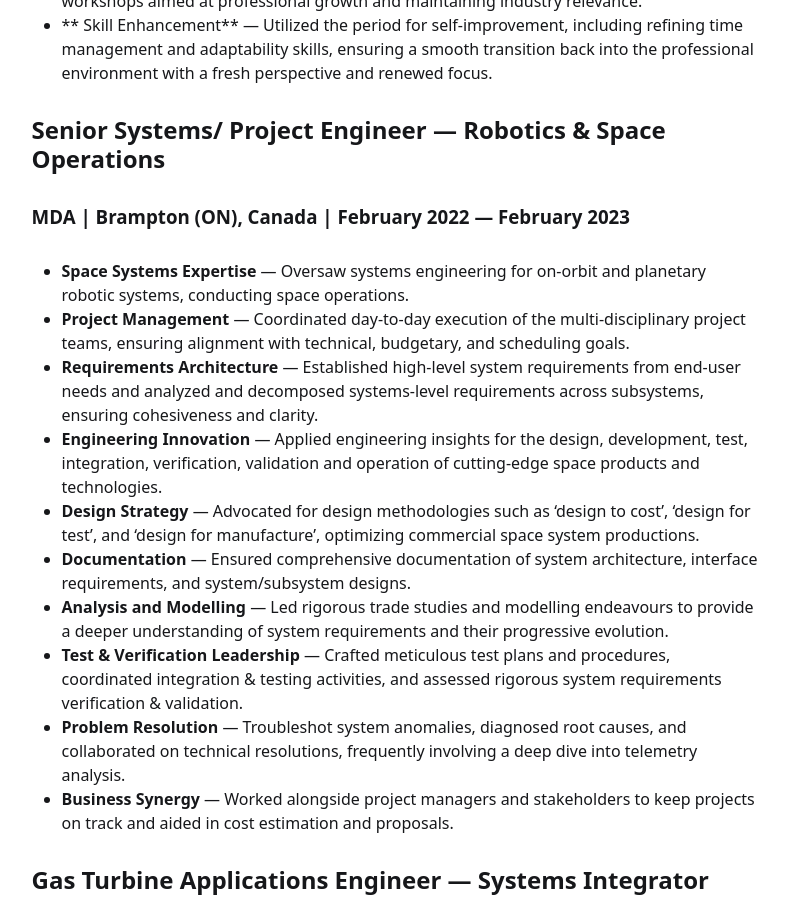
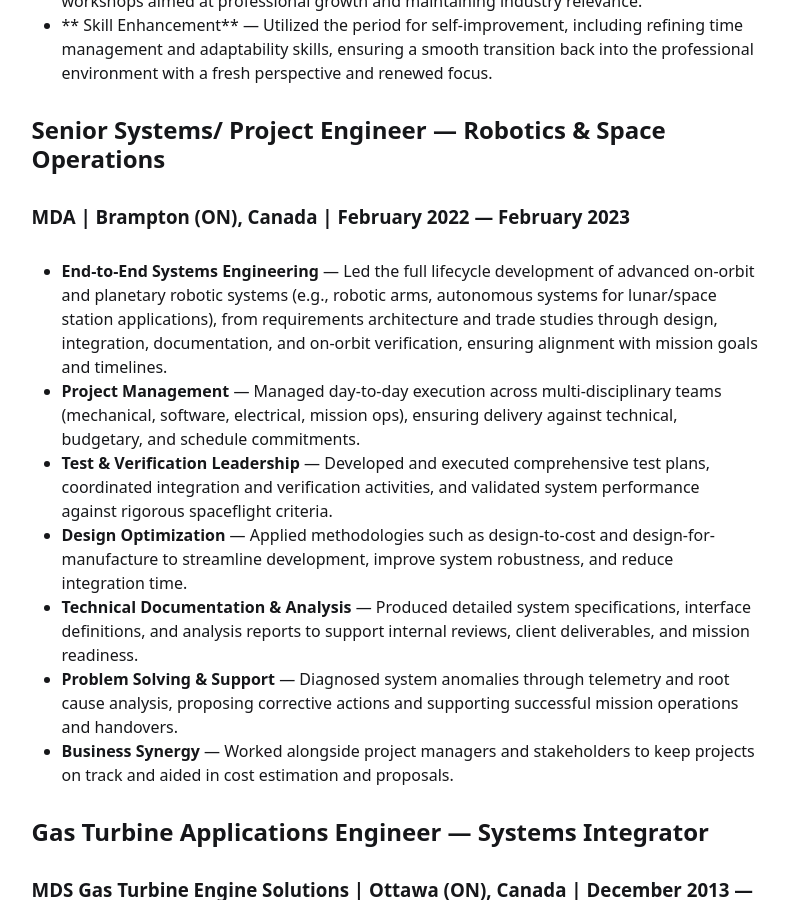
Before and after one commit to casagou/joa, a Jekyll site: the page built from index.md, in a window 1280 px wide and 900 px high, scrolled down 2377 px. Shown: the whole window, without its empty margins (330-1118 px from the left). Built offline with Jekyll 4.4.1, drawn with Linux system fonts in a browser that asks for light colours.

Commit message:
Update index.md

```diff
--- a/index.md
+++ b/index.md
@@ -57,15 +57,12 @@ Mechanical and aerospace engineer with 12+ years of experience in complex engine
 
 ### MDA | Brampton (ON), Canada | February 2022 — February 2023
 
-- **Space Systems Expertise** — Oversaw systems engineering for on-orbit and planetary robotic systems, conducting space operations.
-- **Project Management** — Coordinated day-to-day execution of the multi-disciplinary project teams, ensuring alignment with technical, budgetary, and scheduling goals.
-- **Requirements Architecture** — Established high-level system requirements from end-user needs and analyzed and decomposed systems-level requirements across subsystems, ensuring cohesiveness and clarity.
-- **Engineering Innovation** — Applied engineering insights for the design, development, test, integration, verification, validation and operation of cutting-edge space products and technologies.
-- **Design Strategy** — Advocated for design methodologies such as 'design to cost', 'design for test', and 'design for manufacture', optimizing commercial space system productions.
-- **Documentation** — Ensured comprehensive documentation of system architecture, interface requirements, and system/subsystem designs.
-- **Analysis and Modelling** — Led rigorous trade studies and modelling endeavours to provide a deeper understanding of system requirements and their progressive evolution.
-- **Test & Verification Leadership** — Crafted meticulous test plans and procedures, coordinated integration & testing activities, and assessed rigorous system requirements verification & validation.
-- **Problem Resolution** — Troubleshot system anomalies, diagnosed root causes, and collaborated on technical resolutions, frequently involving a deep dive into telemetry analysis.
+- **End-to-End Systems Engineering** — Led the full lifecycle development of advanced on-orbit and planetary robotic systems (e.g., robotic arms, autonomous systems for lunar/space station applications), from requirements architecture and trade studies through design, integration, documentation, and on-orbit verification, ensuring alignment with mission goals and timelines.
+- **Project Management** — Managed day-to-day execution across multi-disciplinary teams (mechanical, software, electrical, mission ops), ensuring delivery against technical, budgetary, and schedule commitments.
+- **Test & Verification Leadership** — Developed and executed comprehensive test plans, coordinated integration and verification activities, and validated system performance against rigorous spaceflight criteria.
+- **Design Optimization** — Applied methodologies such as design-to-cost and design-for-manufacture to streamline development, improve system robustness, and reduce integration time.
+- **Technical Documentation & Analysis** — Produced detailed system specifications, interface definitions, and analysis reports to support internal reviews, client deliverables, and mission readiness.
+- **Problem Solving & Support** — Diagnosed system anomalies through telemetry and root cause analysis, proposing corrective actions and supporting successful mission operations and handovers.
 - **Business Synergy** — Worked alongside project managers and stakeholders to keep projects on track and aided in cost estimation and proposals.
 
 
```
